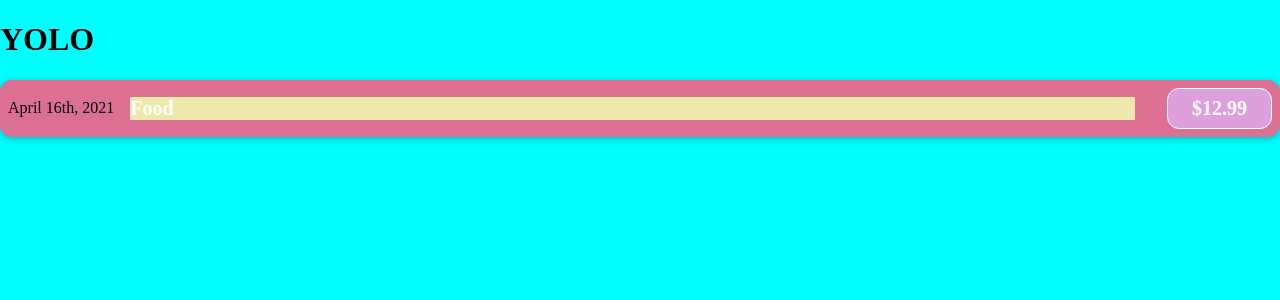
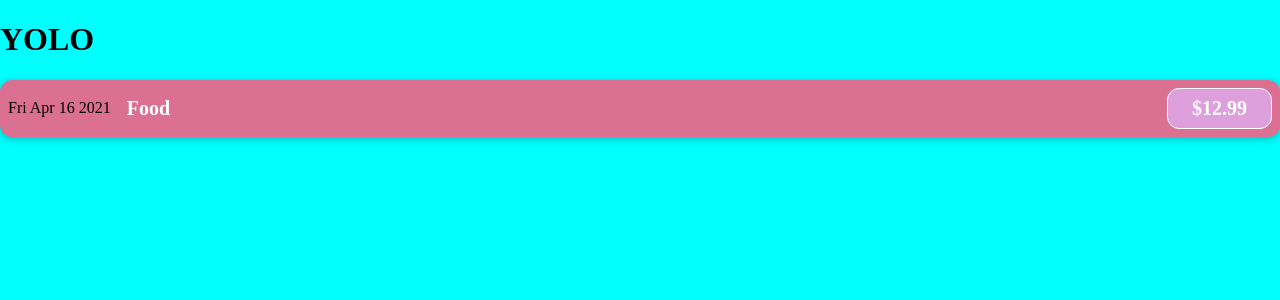
Before and after one commit to thenatural86/react-calendar, a React (Create React App) app: page / in a window 1280 px wide. Shown: the top 300 px of the page. Built offline with nearby package versions, Linux system fonts and the light colour scheme.

Commit message:
state values

```diff
--- a/src/components/ExpenseItem.css
+++ b/src/components/ExpenseItem.css
@@ -20,7 +20,7 @@
 }
 
 .expense-item h2 {
-  background-color: palegoldenrod;
+  background-color: palevioletred;
   font-size: 1rem;
   flex: 1;
   margin: 0 1rem;
--- a/src/components/ExpenseItem.js
+++ b/src/components/ExpenseItem.js
@@ -4,10 +4,11 @@ import './ExpenseItem.css'
 const ExpenseItem = () => {
   const [item, setItem] = useState('Food')
   const [amount, setAmount] = useState('12.99')
+  const date = new Date(2021, 3, 16)
 
   return (
     <div className='expense-item'>
-      <div>April 16th, 2021</div>
+      <div>{date.toDateString()}</div>
       <div className='expense-item__description'>
         <h2>{item}</h2>
         <div className='expense-item__price'>${parseFloat(amount)}</div>
```
